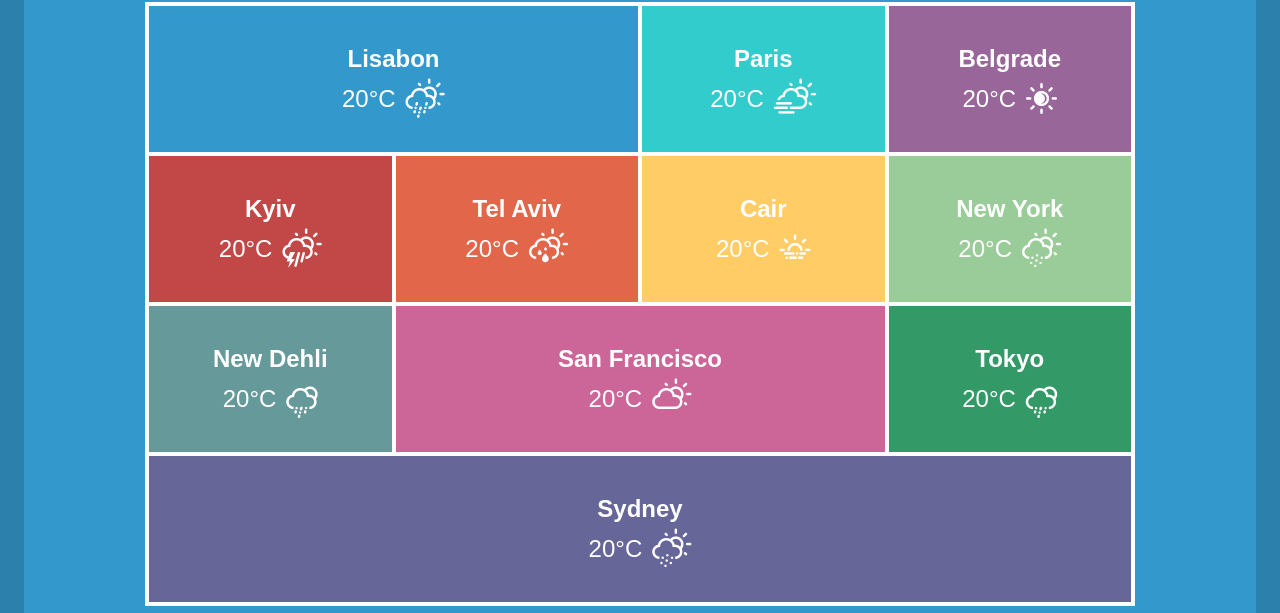
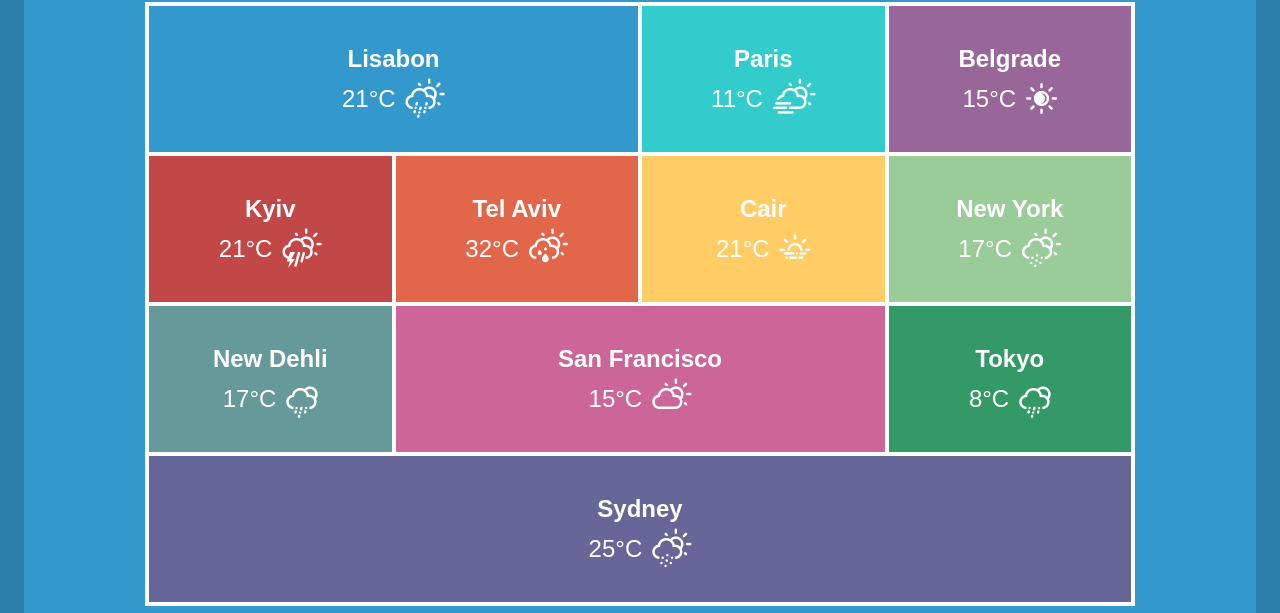
Before and after one commit to ilycher/ilycher.github.io, a plain HTML site: page urok 7/index.html in a window 1280 px wide. Shown: the part 114-727 px from the top of the page. Drawn offline with Linux system fonts and the light colour scheme.

Commit message:
Update index.html

```diff
--- a/urok 7/index.html
+++ b/urok 7/index.html
@@ -15,77 +15,77 @@
         <li class="list__item city">
           <h2 class="city__name">Lisabon</h2>
           <div class="city__row">
-            <span class="city__deg">20&deg;C</span>
+            <span class="city__deg">21&deg;C</span>
             <i class="city__icon wi wi wi-day-rain-mix"></i>
           </div>
         </li>
         <li class="list__item city">
           <h2 class="city__name">Paris</h2>
           <div class="city__row">
-            <span class="city__deg">20&deg;C</span>
+            <span class="city__deg">11&deg;C</span>
             <i class="city__icon wi wi-day-cloudy-windy"></i>
           </div>
         </li>
         <li class="list__item city">
           <h2 class="city__name">Belgrade</h2>
           <div class="city__row">
-            <span class="city__deg">20&deg;C</span>
+            <span class="city__deg">15&deg;C</span>
             <i class="city__icon wi wi-solar-eclipse"></i>
           </div>
         </li>
         <li class="list__item city">
           <h2 class="city__name">Kyiv</h2>
           <div class="city__row">
-            <span class="city__deg">20&deg;C</span>
+            <span class="city__deg">21&deg;C</span>
             <i class="city__icon wi wi-day-thunderstorm"></i>
           </div>
         </li>
         <li class="list__item city">
           <h2 class="city__name">Tel Aviv</h2>
           <div class="city__row">
-            <span class="city__deg">20&deg;C</span>
+            <span class="city__deg">32&deg;C</span>
             <i class="city__icon wi wi-day-sprinkle"></i>
           </div>
         </li>
         <li class="list__item city">
           <h2 class="city__name">Cair</h2>
           <div class="city__row">
-            <span class="city__deg">20&deg;C</span>
+            <span class="city__deg">21&deg;C</span>
             <i class="city__icon wi wi-day-haze"></i>
           </div>
         </li>
         <li class="list__item city">
           <h2 class="city__name">New York</h2>
           <div class="city__row">
-            <span class="city__deg">20&deg;C</span>
+            <span class="city__deg">17&deg;C</span>
             <i class="city__icon wi wi-day-snow-wind"></i>
           </div>
         </li>
         <li class="list__item city">
           <h2 class="city__name">New Dehli</h2>
           <div class="city__row">
-            <span class="city__deg">20&deg;C</span>
+            <span class="city__deg">17&deg;C</span>
             <i class="city__icon wi wi-night-sleet"></i>
           </div>
         </li>
         <li class="list__item city">
           <h2 class="city__name">San Francisco</h2>
           <div class="city__row">
-            <span class="city__deg">20&deg;C</span>
+            <span class="city__deg">15&deg;C</span>
             <i class="city__icon wi wi-day-cloudy"></i>
           </div>
         </li>
         <li class="list__item city">
           <h2 class="city__name">Tokyo</h2>
           <div class="city__row">
-            <span class="city__deg">20&deg;C</span>
+            <span class="city__deg">8&deg;C</span>
             <i class="city__icon wi wi-night-sleet"></i>
           </div>
         </li>
         <li class="list__item city">
           <h2 class="city__name">Sydney</h2>
           <div class="city__row">
-            <span class="city__deg">20&deg;C</span>
+            <span class="city__deg">25&deg;C</span>
             <i class="city__icon wi wi-day-snow-wind"></i>
           </div>
         </li>
```
